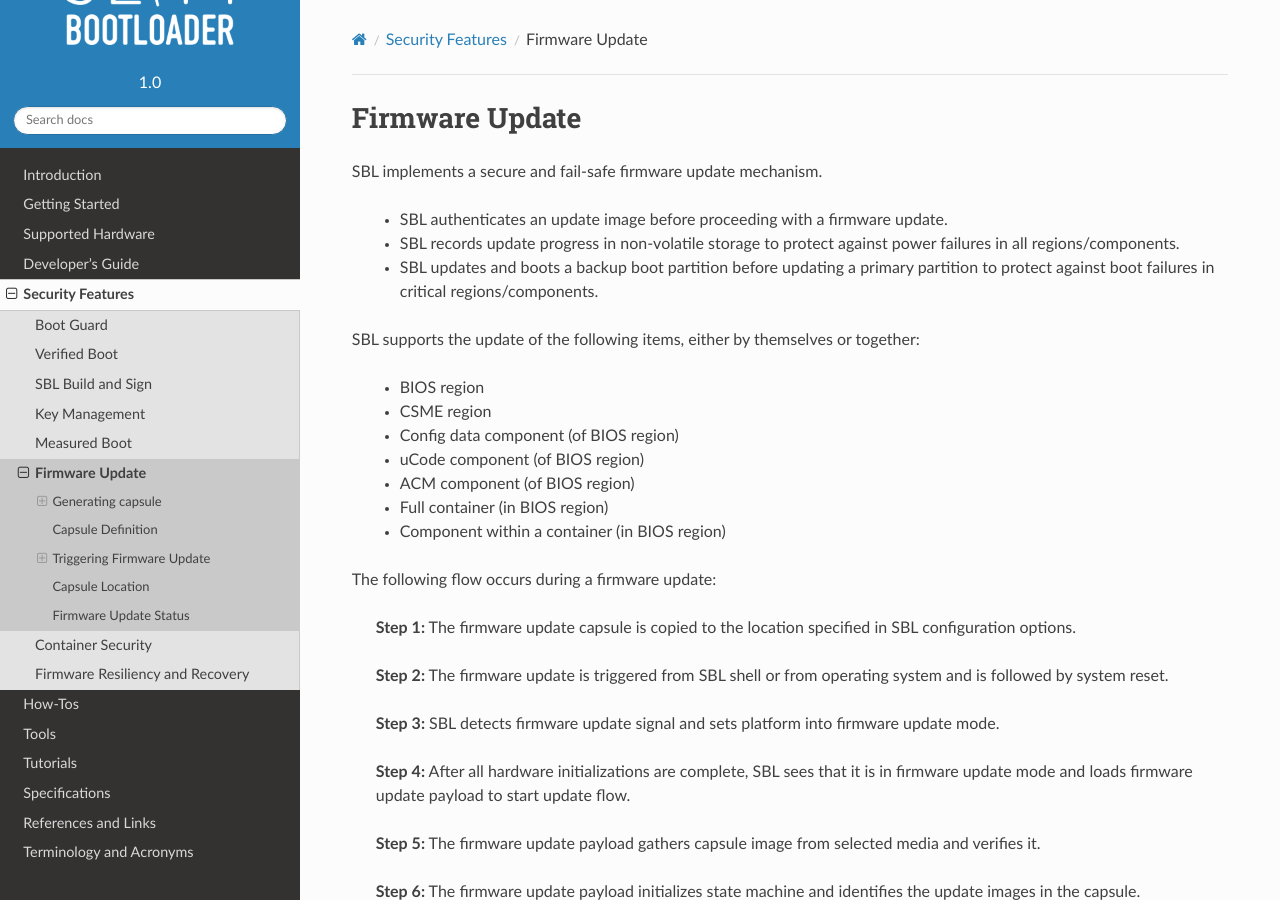
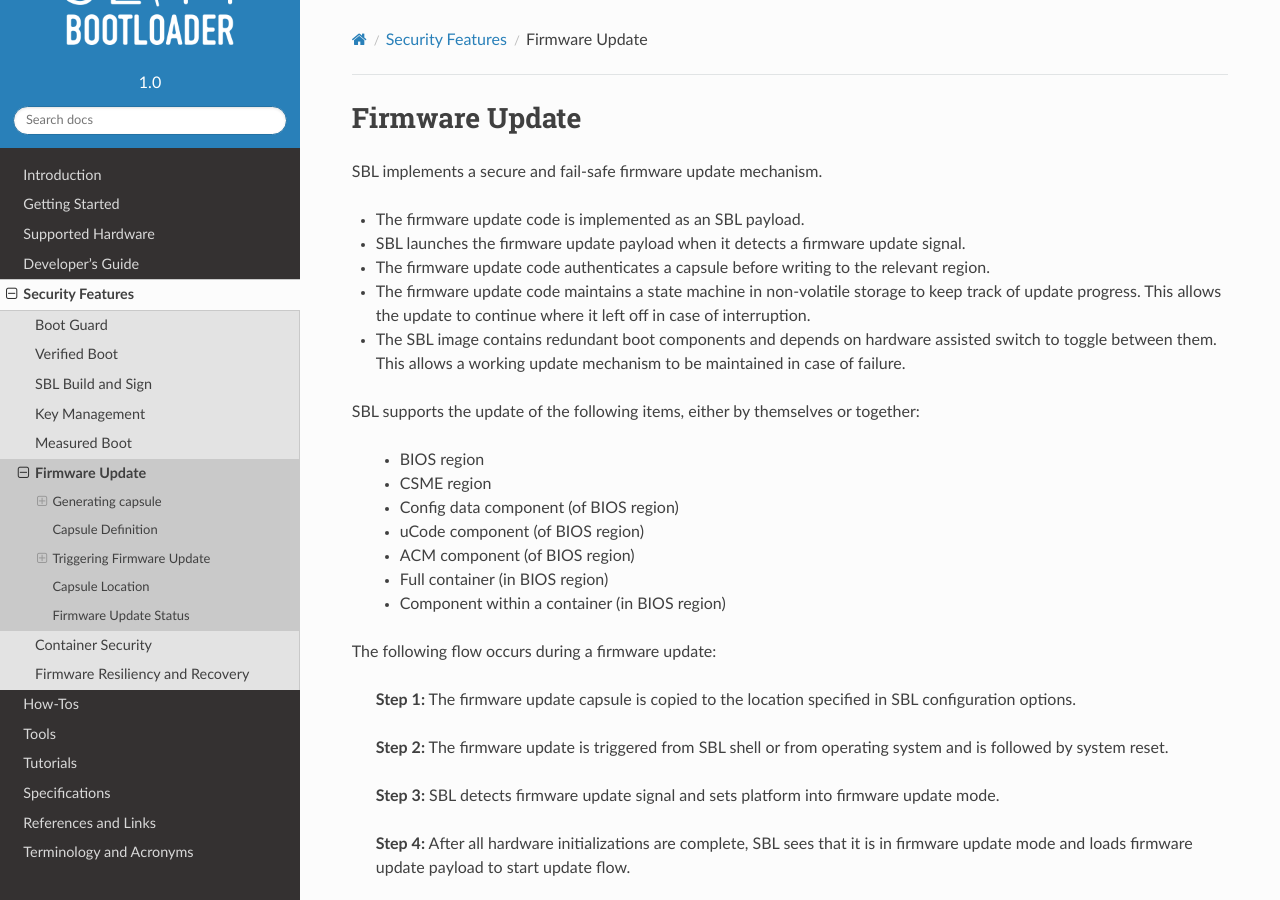
Before and after one commit to slimbootloader/documentation, a Sphinx documentation site: the page built from source/security/firmware-update.rst, in a window 1280 px wide and 900 px high. Built offline with Sphinx 7.4.7 and the Read the Docs theme 2.0.0, drawn with Linux system fonts in a browser that asks for light colours; some of the changed text lies outside the part shown.

```diff
--- a/source/security/firmware-update.rst
+++ b/source/security/firmware-update.rst
@@ -5,11 +5,11 @@ Firmware Update
 
 |SPN| implements a secure and fail-safe firmware update mechanism.
 
-  * |SPN| authenticates an update image before proceeding with a firmware update.
-
-  * |SPN| records update progress in non-volatile storage to protect against power failures in all regions/components.
-
-  * |SPN| updates and boots a backup boot partition before updating a primary partition to protect against boot failures in critical regions/components.
+* The firmware update code is implemented as an |SPN| payload.
+* |SPN| launches the firmware update payload when it detects a firmware update signal.
+* The firmware update code authenticates a capsule before writing to the relevant region.
+* The firmware update code maintains a state machine in non-volatile storage to keep track of update progress. This allows the update to continue where it left off in case of interruption.
+* The |SPN| image contains redundant boot components and depends on hardware assisted switch to toggle between them. This allows a working update mechanism to be maintained in case of failure.
 
 |SPN| supports the update of the following items, either by themselves or together:
 
@@ -363,7 +363,7 @@ Trigger Update From Shell
 
 During development, one can use shell command to manually test firmware update without relying on support in OS.
 
-1. Copy ``FwuImage.bin`` into device/directory identified by CAPSULE_INFO_CFG_DATA
+1. Copy ``FwuImage.bin`` into the /boot/efi/ directory of the device identified by CAPSULE_INFO_CFG_DATA (default is first USB flash drive)
 
 2. Boot and press any key to enter |SPN| shell
 
```
Also changed, not shown: source/security/firmware-resiliency-and-recovery.rst (+5 -5 lines).
